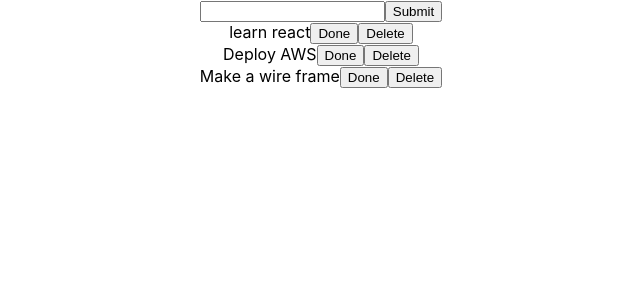
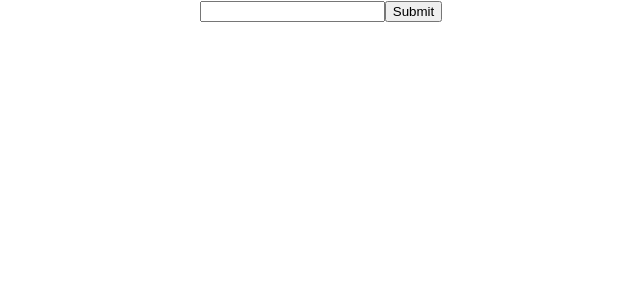
Before and after one commit to Jvaz0715/todo-context-hooks-v2, a React (Create React App) app: page / in a window 1280 px wide. Shown: the top 300 px of the page, without its empty margins (319-959 px from the left). Built offline with nearby package versions, Linux system fonts and the light colour scheme.

Commit message:
fixes useEffect

```diff
--- a/src/App.js
+++ b/src/App.js
@@ -1,4 +1,4 @@
-import { useState } from 'react';
+import { useState, useEffect } from 'react';
 import {v4 as uuidv4} from "uuid";
 
 import { TodoInputContext, TodoContext } from './context/context';
@@ -8,26 +8,30 @@ import Todo from './components/Todo/Todo';
 
 import './App.css';
 
-let tempTodoDataArray = [
-  {
-    id: uuidv4(),
-    todo: "learn react",
-    isCompleted: false,
-  },
-  {
-    id: uuidv4(),
-    todo: "Deploy AWS",
-    isCompleted: false,
-  },
-  {
-    id: uuidv4(),
-    todo: "Make a wire frame",
-    isCompleted: false,
-  }
-];
+// let tempTodoDataArray = [
+//   {
+//     id: uuidv4(),
+//     todo: "learn react",
+//     isCompleted: false,
+//   },
+//   {
+//     id: uuidv4(),
+//     todo: "Deploy AWS",
+//     isCompleted: false,
+//   },
+//   {
+//     id: uuidv4(),
+//     todo: "Make a wire frame",
+//     isCompleted: false,
+//   }
+// ];
 
 function App() {
-  const [ todoArray, setTodoArray ] = useState(tempTodoDataArray);
+  let initialTodoArray = localStorage.getItem("todos")
+  ? JSON.parse(localStorage.getItem("todos"))
+  : [];
+
+  const [ todoArray, setTodoArray ] = useState(initialTodoArray);
 
   // addTodo will go to TodoInput
   function addTodo(todo) {
@@ -40,7 +44,7 @@ function App() {
       },
     ];
 
-    setTodoArray(newAddedTodoArray)
+    setTodoArray(newAddedTodoArray);
   };
 
   // isDone function will go to Todo.js, the map way is fine but is outdated for larger data
@@ -113,6 +117,10 @@ function App() {
     })
   };
 
+  useEffect(()=>{
+    localStorage.setItem("todos", JSON.stringify(todoArray))
+  }, [todoArray])
+
   return (
     <div className="App">
       {showTodoInput()}
```
